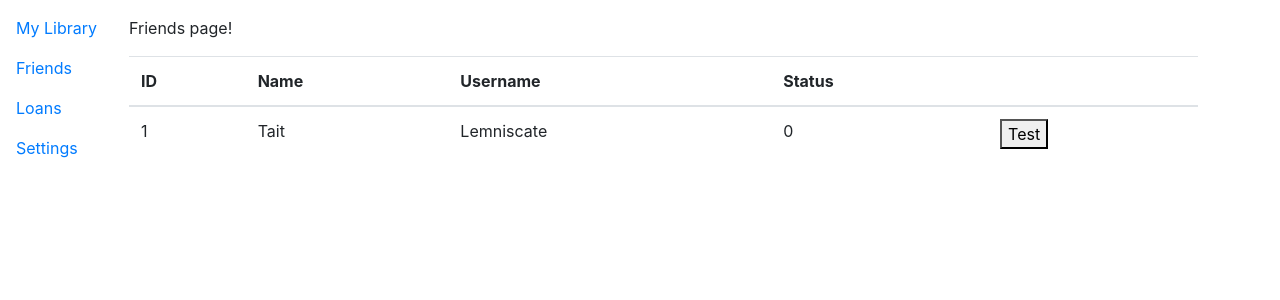
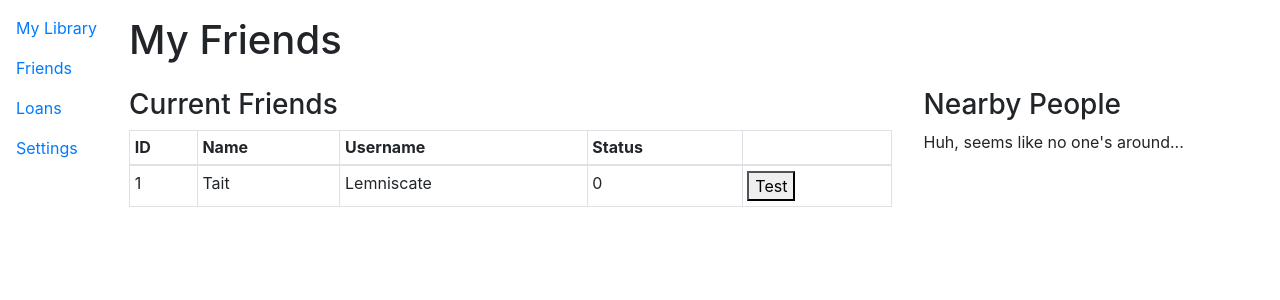
Before and after one commit to ParaLibrary/paralibrary-app, a React (Create React App) app: page /friends in a window 1280 px wide. Shown: the top 300 px of the page. Built offline with nearby package versions, Linux system fonts and the light colour scheme; no server answers.

Commit message:
Add table ammenities [PAR-16]

```diff
--- a/src/FriendsPage.tsx
+++ b/src/FriendsPage.tsx
@@ -14,9 +14,10 @@ const FriendsPage: React.FC = () => {
       status: FriendStatus.accepted,
     },
   ]);
+  const [nearbyPeople, setNearbyPeople] = useState<Friend[]>([]);
 
   useEffect(() => {
-    fetch("https://paralibrary.digital.api/friends")
+    fetch("https://paralibrary.digital/api/friends")
       .then((res) => res.json())
       .then(
         (result) => {
@@ -31,7 +32,6 @@ const FriendsPage: React.FC = () => {
         setIsLoaded(true);
         console.log(error);
       });
-    console.log("Attempt fetch all friends");
   }, []);
 
   const friendRequests: Friend[] = useMemo(
@@ -51,14 +51,36 @@ const FriendsPage: React.FC = () => {
   );
 
   return (
-    <PageLayout header={<div>Friends page!</div>}>
-      <AutoTable data={friendRequests} hideOnEmpty>
+    <PageLayout
+      header={<h1>My Friends</h1>}
+      sidebar={
+        <AutoTable
+          data={nearbyPeople}
+          title={<h3>Nearby People</h3>}
+          placeholder={"Huh, seems like no one's around..."}
+        >
+          <TableHeader col={"name"}>Name</TableHeader>
+          <button>Invite!</button>
+        </AutoTable>
+      }
+    >
+      <AutoTable
+        data={friendRequests}
+        title={<h3>Friend Requests</h3>}
+        hideOnEmpty
+      >
         <TableHeader col={"id"}>ID</TableHeader>
         <TableHeader col={"name"}>Name</TableHeader>
         <TableHeader col={"display_name"}>Username</TableHeader>
         <TableHeader col={"status"}>Status</TableHeader>
+        <button>Accept</button>
+        <button>Reject</button>
       </AutoTable>
-      <AutoTable data={currentFriends} hideOnEmpty>
+      <AutoTable
+        data={currentFriends}
+        title={<h3>Current Friends</h3>}
+        hideOnEmpty
+      >
         <TableHeader col={"id"}>ID</TableHeader>
         <TableHeader col={"name"}>Name</TableHeader>
         <TableHeader col={"display_name"}>Username</TableHeader>
--- a/src/PageLayout.tsx
+++ b/src/PageLayout.tsx
@@ -12,8 +12,8 @@ const Layout = styled.div`
   padding: 16px;
   @media screen and (min-width: 480px) {
     display: grid;
-    grid-template-columns: auto 50px;
-    column-gap: 16px;
+    grid-template-columns: auto 30%;
+    column-gap: 32px;
     row-gap: 16px;
     grid-template-rows: auto;
     grid-template-areas:
--- a/src/Table.tsx
+++ b/src/Table.tsx
@@ -2,10 +2,11 @@ import React, { cloneElement, useMemo, ReactElement } from "react";
 import { Table } from "react-bootstrap";
 
 interface TableProps<T> {
-  title?: string;
+  title?: React.ReactNode;
   data: T[];
   children: React.ReactElement | React.ReactElement[];
   hideOnEmpty?: boolean;
+  placeholder?: React.ReactNode;
 }
 
 interface TableHeaderProps {
@@ -46,30 +47,39 @@ const TableRow = <T,>(props: RowProps<T>) => {
 };
 
 const AutoTable = <T extends { id: number }>(props: TableProps<T>) => {
-  const { title, data, children, hideOnEmpty } = props;
+  const { title, data, children, hideOnEmpty, placeholder } = props;
   const filteredHeaders = useMemo(
     () =>
       React.Children.map(children, (child) => {
         if (((child as ReactElement).props as TableHeaderProps).col) {
           return child;
         }
-        return <th></th>;
+        return data.length > 0 ? <th></th> : null;
       }),
     [children]
   );
   return data.length === 0 && hideOnEmpty ? null : (
     <>
-      {title && <h2>{title}</h2>}
-      <Table>
+      {title}
+      {data.length === 0 ? (
+        placeholder
+      ) : (
+        <Table bordered size={"sm"}>
           <thead>
             <tr>{filteredHeaders}</tr>
           </thead>
+
           <tbody>
             {data.map((row: T) => (
-            <TableRow index={row.id} data={row} template={children}></TableRow>
+              <TableRow
+                index={row.id}
+                data={row}
+                template={children}
+              ></TableRow>
             ))}
           </tbody>
         </Table>
+      )}
     </>
   );
 };
```
Lines whose indentation alone changed are shown as unchanged.
